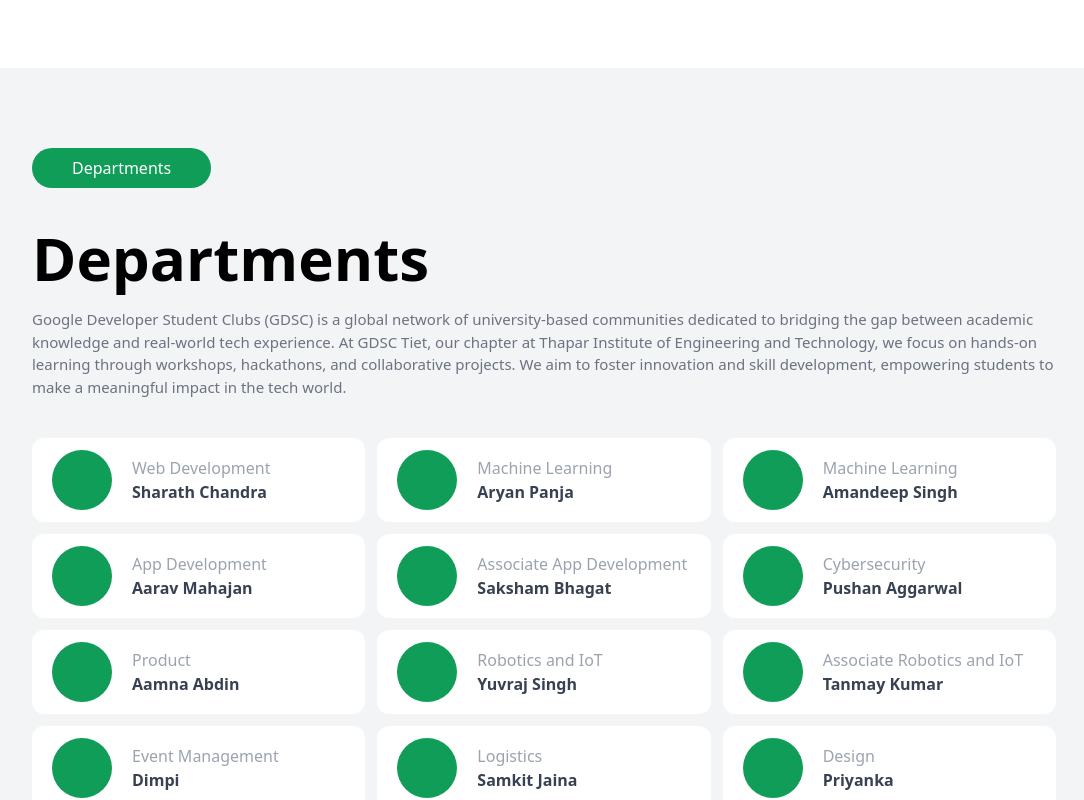
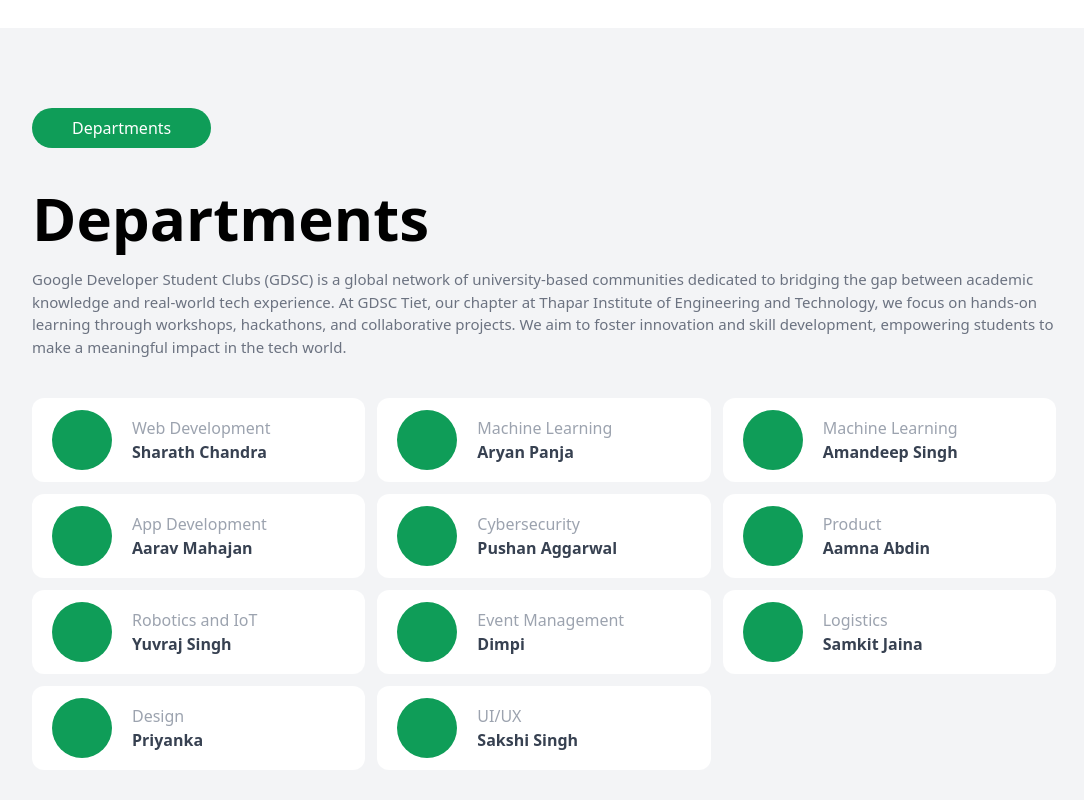
Before and after one commit to developer-student-club-thapar/Society-Website, a React (Vite) app in the folder frontend/: page / in a window 1280 px wide. Shown: the part 2000-2800 px from the top of the page, without its empty margins (96-1180 px from the left). Built offline with nearby package versions, Linux system fonts and the light colour scheme.

Commit message:
minor changes

```diff
--- a/frontend/src/components/HomeComponents/AboutUs.jsx
+++ b/frontend/src/components/HomeComponents/AboutUs.jsx
@@ -4,7 +4,7 @@ import "../../Css/animation.css";
 
 const AboutUs = () => {
   return (
-    <div className='w-full flex justify-center'>
+    <div className='w-full flex justify-center' id='about'>
       <div className="w-[90%] md:w-[80%] bg-gray-100 justify-center rounded-3xl px-8 md:px-20 py-10 aboutUs">
         <div className="grid grid-cols-1 md:grid-cols-5 gap-10 md:gap-36 items-center">
           <div className="md:col-span-3">
--- a/frontend/src/components/HomeComponents/Departments.jsx
+++ b/frontend/src/components/HomeComponents/Departments.jsx
@@ -53,15 +53,6 @@ const Departments = () => {
                     <img src={im} alt="" className='w-[30px] bg-gdsc-green rounded-full p-[30px]' />
                     <div className="lg:block hidden">
                         <div className="flex flex-col text-start ">
-                            <h1 className=' text-start text-gray-400'>Associate App Development</h1>
-                            <h2 className='text-gray-700 font-semibold'>Saksham Bhagat</h2>
-                        </div>
-                    </div>
-                </div>
-                <div className="flex bg-white px-2.5 lg:px-5 py-3 rounded-xl items-center gap-5">
-                    <img src={im} alt="" className='w-[30px] bg-gdsc-green rounded-full p-[30px]' />
-                    <div className="lg:block hidden">
-                        <div className="flex flex-col text-start ">
                             <h1 className=' text-start text-gray-400'>Cybersecurity</h1>
                             <h2 className='text-gray-700 font-semibold'>Pushan Aggarwal</h2>
                         </div>
@@ -83,15 +74,6 @@ const Departments = () => {
                         <div className="flex flex-col text-start ">
                             <h1 className=' text-start text-gray-400'>Robotics and IoT</h1>
                             <h2 className='text-gray-700 font-semibold'>Yuvraj Singh</h2>
-                        </div>
-                    </div>
-                </div>
-                <div className="flex bg-white px-2.5 lg:px-5 py-3 rounded-xl items-center gap-5">
-                    <img src={im} alt="" className='w-[30px] bg-gdsc-green rounded-full p-[30px]' />
-                    <div className="lg:block hidden">
-                        <div className="flex flex-col text-start ">
-                            <h1 className=' text-start text-gray-400'>Associate Robotics and IoT</h1>
-                            <h2 className='text-gray-700 font-semibold'>Tanmay Kumar</h2>
                         </div>
                     </div>
                 </div>
--- a/frontend/src/components/HomeComponents/HeroSection.jsx
+++ b/frontend/src/components/HomeComponents/HeroSection.jsx
@@ -14,7 +14,7 @@ const HeroSection = () => {
         <div className=" w-[80%] justify-center items-center flex flex-col">
             <h2 className='text-gray-600 font-light lg:mb-4 mt-8 lg:text-sm text-[12px] text-center'>Google Developer Students Club Thapar University</h2>
             <h1 className=' text-4xl lg:mt-0 mt-2 lg:text-8xl text-center font-bold text-gray-900'>Empower Your Future With Innovation</h1>
-            <button className='bg-black px-16 py-3 rounded-3xl mt-10 text-white hover:bg-white  hover:text-black transition-all hover:border-2 hover:border-black'>Learn More</button>
+            <button className='bg-black px-16 py-3 rounded-3xl mt-10 text-white hover:bg-white  hover:text-black transition-all hover:border-2 hover:border-black' onClick={() => {document.querySelector("#about").scrollIntoView({ behavior: "smooth" })}}>Learn More</button>
        </div>
     </div>
   )
--- a/frontend/src/components/Navbar.jsx
+++ b/frontend/src/components/Navbar.jsx
@@ -12,7 +12,7 @@ const Navbar = () => {
   };
 
   return (
-    <div className="flex w-full justify-center mt-10 sticky top-6 z-50">
+    <div className="flex w-full justify-center sticky top-6 z-50">
       <div className="flex justify-between w-[90%] md:w-[80%] rounded-full border-2 px-6 md:px-10 py-3 md:py-4 h-[8vh] md:h-[10vh] items-center bg-white">
         <div
           className="flex items-center gap-2 md:gap-4"
--- a/frontend/src/pages/Home.jsx
+++ b/frontend/src/pages/Home.jsx
@@ -22,7 +22,7 @@ const Home = () => {
         <div className=" mt-28 h-[100vh]">
             <Departments />
         </div>
-        <div className="mt-10 h-[65vh] lg:h-[75vh]">
+        <div className="mt-[200px] h-[65vh] lg:h-[75vh]">
             <OurTeam/>
         </div>
         <div className=" mt-40 h-[100vh] form" id='form'>
--- a/frontend/src/pages/Projects.jsx
+++ b/frontend/src/pages/Projects.jsx
@@ -200,7 +200,7 @@ function ProejctCard({ onNextCard, color, datan, setdisplay, animationClass }) {
   return (
     <div
       id="box-card"
-      className={`flex w-full flex-col items-center justify-center gap-32 p-8 mt-10 mb-[40px] md:flex-row ${animationClass}`}
+      className={`flex w-full flex-col items-center justify-center gap-12 lg:gap-32 py-4 px-8  lg:mt-10  mb-[20px] md:flex-row ${animationClass}`}
     >
       <button
         className="border-b-[3px] border-b-black text-2xl font-semibold"
--- a/frontend/src/pages/Team.jsx
+++ b/frontend/src/pages/Team.jsx
@@ -125,7 +125,7 @@ const Team = () => {
       const CoreMembers = [
         {
           id: 1,
-          name: 'Saksham Bhagat',
+          name: 'Sakshham Bhagat',
           designation: 'Associate App-dev',
           imageUrl: 'https://via.placeholder.com/150',
           linkedinUrl: 'https://www.linkedin.com/in/sakshhamthecoder'
```
Also changed, not shown: 1 other file (tests, documents, lock files or other folders).
